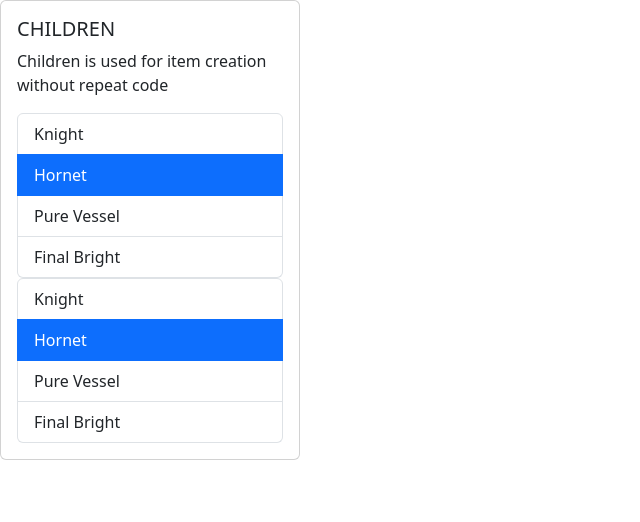
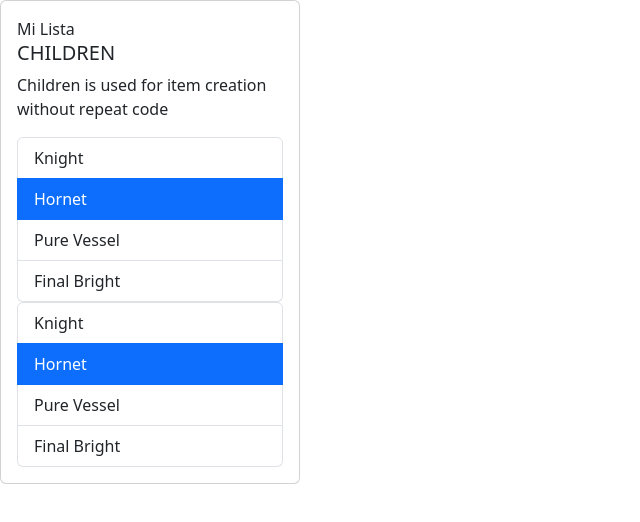
Before and after one commit to Leiru-Cat-Developer/Web-Programming-Educational, a React (Vite) app in the folder REACT/1-react-app/: page / in a window 1280 px wide. Shown: the top 522 px of the page, without its empty margins (0-640 px from the left). Built offline with nearby package versions, Linux system fonts and the light colour scheme.

Commit message:
Truthy y Falsy

```diff
--- a/REACT/1-react-app/src/App.tsx
+++ b/REACT/1-react-app/src/App.tsx
@@ -2,6 +2,7 @@ import Card, { CardBody } from "./components/Card";
 import List from "./components/List";
 
 function App() {
+  // const list: string[] = [];
   const list = ["Knight", "Hornet", "Pure Vessel", "Final Bright"];
 
   //Primera Funcion
@@ -16,6 +17,11 @@ function App() {
 
   return (
     <Card>
+      {/*
+        Si la longitud de la lista es diferente de cero, el mensaje se muestra,
+        en caso contrario no se muestra absolutamente nada, ni siquiera el cero
+      */}
+      {list.length !== 0 && "Mi Lista"}
       <CardBody
         title="CHILDREN"
         text="Children is used for item creation without repeat code"
```
